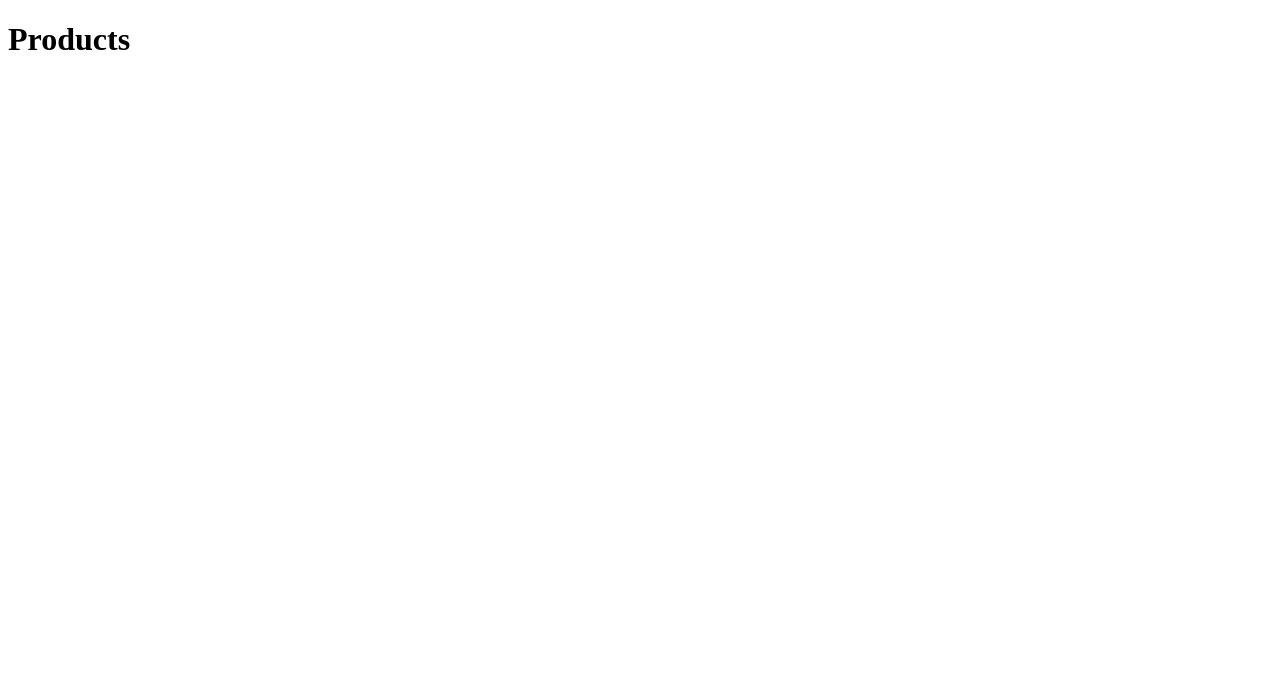
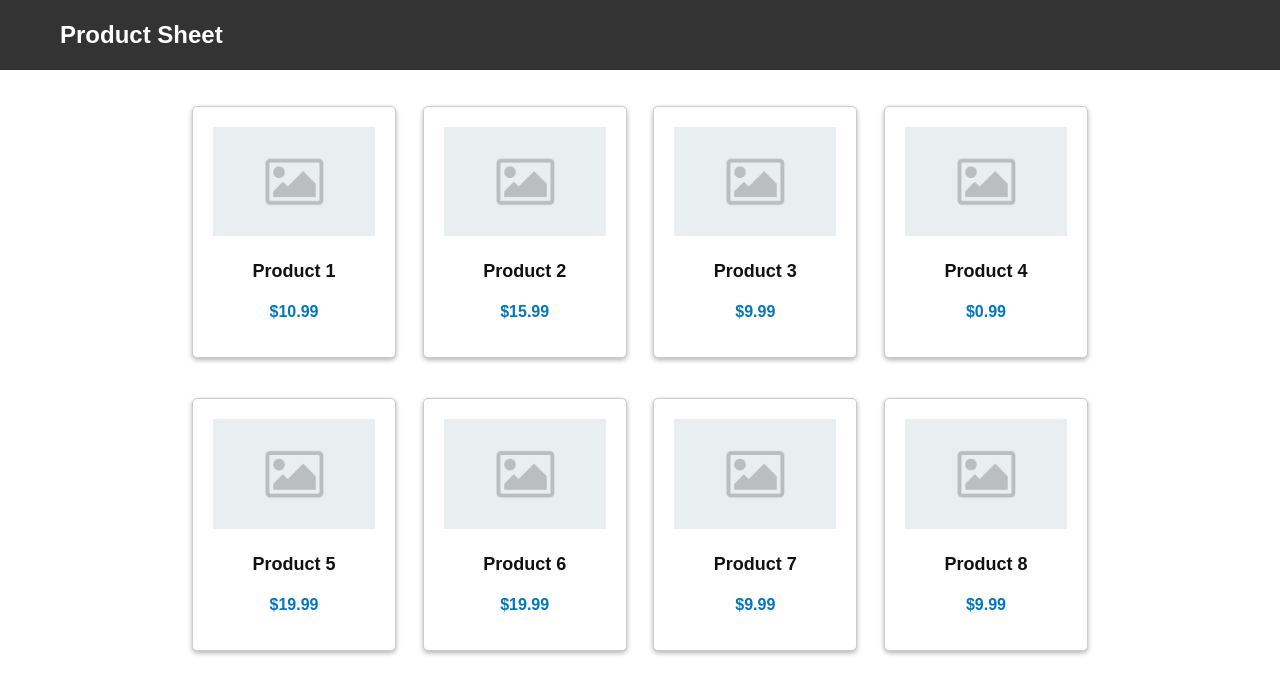
Before and after one commit to DemetreDe/ps-frontend, a React (Create React App) app in the folder ps-frontend/: page /products in a window 1280 px wide. Shown: the top 694 px of the page. Built offline with nearby package versions, Linux system fonts and the light colour scheme.

Commit message:
product page added

```diff
--- /dev/null
+++ b/ps-frontend/src/App.css
@@ -0,0 +1,10 @@
+* {
+  box-sizing: border-box;
+  font-family: Arial, Helvetica, sans-serif;
+}
+
+body {
+  margin: 0;
+  background-color: #fff;
+  color: #111;
+}
--- a/ps-frontend/src/App.js
+++ b/ps-frontend/src/App.js
@@ -1,11 +1,16 @@
 import React from "react";
 import { BrowserRouter, Routes, Route } from "react-router-dom";
 
-import Products from "./components/products/products";
+import Products from "./components/products/ProductPage";
+import NavBar from "./components/navBar/NavBar";
+import "./App.css";
 
 function App() {
   return (
     <div className="App">
+      <NavBar />
+      <br />
+      <br />
       <BrowserRouter>
         <Routes>
           <Route path="/products" element={<Products />} />
--- /dev/null
+++ b/ps-frontend/src/components/navBar/NavBar.css
@@ -0,0 +1,20 @@
+.navbar {
+  background-color: #333;
+  color: white;
+  height: 70px;
+  display: flex;
+  justify-content: center;
+}
+
+.navbar-container {
+  max-width: 1200px;
+  width: 100%;
+  display: flex;
+  align-items: center;
+}
+
+.navbar-title {
+  font-size: 24px;
+  margin: 0;
+  padding-left: 20px;
+}
--- /dev/null
+++ b/ps-frontend/src/components/navBar/NavBar.js
@@ -0,0 +1,14 @@
+import React from "react";
+import "./NavBar.css";
+
+const Navbar = () => {
+  return (
+    <nav className="navbar">
+      <div className="navbar-container">
+        <h1 className="navbar-title">Product Sheet</h1>
+      </div>
+    </nav>
+  );
+};
+
+export default Navbar;
--- /dev/null
+++ b/ps-frontend/src/components/products/ProductPage.css
@@ -0,0 +1,44 @@
+.product-container {
+  display: flex;
+  flex-wrap: wrap;
+  justify-content: space-between;
+  width: 100%;
+  max-width: 1200px;
+  margin: 0 auto;
+}
+
+@media (min-width: 768px) {
+  .product-container {
+    width: 90%;
+  }
+}
+
+@media (min-width: 992px) {
+  .product-container {
+    width: 80%;
+  }
+}
+
+@media (min-width: 1200px) {
+  .product-container {
+    width: 70%;
+  }
+}
+
+.product-tile {
+  width: calc(25% - 20px);
+  margin-bottom: 40px;
+  /* add other styles for product-tile here */
+}
+
+@media (max-width: 991px) {
+  .product-tile {
+    width: calc(50% - 20px);
+  }
+}
+
+@media (max-width: 767px) {
+  .product-tile {
+    width: 100%;
+  }
+}
--- /dev/null
+++ b/ps-frontend/src/components/products/ProductPage.js
@@ -0,0 +1,16 @@
+import React from "react";
+import ProductTile from "./tile/ProductTile";
+import products from "../../resources/products.json";
+import "./ProductPage.css";
+
+const ProductPage = () => {
+  return (
+    <div className="product-container">
+      {products.map((product) => (
+        <ProductTile key={product.id} product={product} />
+      ))}
+    </div>
+  );
+};
+
+export default ProductPage;
--- a/ps-frontend/src/components/products/products.js
+++ /dev/null
@@ -1,7 +0,0 @@
-import React from "react";
-
-var Products = function () {
-  return <h1>Products</h1>;
-};
-
-export default Products;
--- /dev/null
+++ b/ps-frontend/src/components/products/tile/ProductPage.css
@@ -0,0 +1,38 @@
+.product-tile {
+  display: flex;
+  flex-direction: column;
+  justify-content: space-between;
+  align-items: center;
+  padding: 20px;
+  border: 1px solid #ccc;
+  border-radius: 5px;
+  box-shadow: 0 2px 5px rgba(0, 0, 0, 0.3);
+  background-color: #fff;
+  transition: all 0.3s ease-in-out;
+  cursor: pointer;
+}
+
+.product-tile:hover {
+  box-shadow: 0 4px 8px rgba(0, 0, 0, 0.3);
+  transform: translateY(-5px);
+}
+
+.product-image {
+  width: 100%;
+  height: auto;
+  margin-bottom: 10px;
+}
+
+.product-name {
+  font-size: 18px;
+  font-weight: bold;
+  text-align: center;
+  margin-bottom: 5px;
+}
+
+.product-price {
+  font-size: 16px;
+  font-weight: bold;
+  text-align: center;
+  color: #0077c2;
+}
--- /dev/null
+++ b/ps-frontend/src/components/products/tile/ProductTile.js
@@ -0,0 +1,15 @@
+import React from "react";
+import "./ProductPage.css";
+import image from "../../../resources/images/placeholder.jpg";
+
+const ProductTile = ({ product }) => {
+  return (
+    <div className="product-tile">
+      <img className="product-image" src={image} alt={product.name} />
+      <h2 className="product-name">{product.name}</h2>
+      <p className="product-price">${product.price}</p>
+    </div>
+  );
+};
+
+export default ProductTile;
--- /dev/null
+++ b/ps-frontend/src/resources/products.json
@@ -0,0 +1,42 @@
+[
+  {
+    "id": 1,
+    "name": "Product 1",
+    "price": 10.99
+  },
+  {
+    "id": 2,
+    "name": "Product 2",
+    "price": 15.99
+  },
+  {
+    "id": 3,
+    "name": "Product 3",
+    "price": 9.99
+  },
+  {
+    "id": 4,
+    "name": "Product 4",
+    "price": 0.99
+  },
+  {
+    "id": 5,
+    "name": "Product 5",
+    "price": 19.99
+  },
+  {
+    "id": 6,
+    "name": "Product 6",
+    "price": 19.99
+  },
+  {
+    "id": 7,
+    "name": "Product 7",
+    "price": 9.99
+  },
+  {
+    "id": 8,
+    "name": "Product 8",
+    "price": 9.99
+  }
+]
```
Also changed, not shown: ps-frontend/src/resources/images/placeholder.jpg (added).
